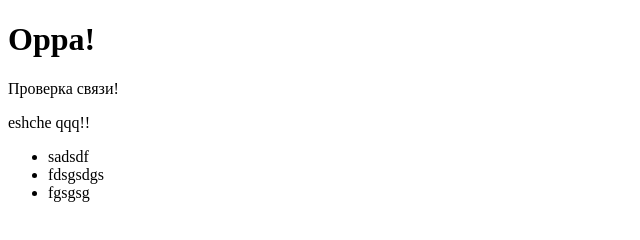
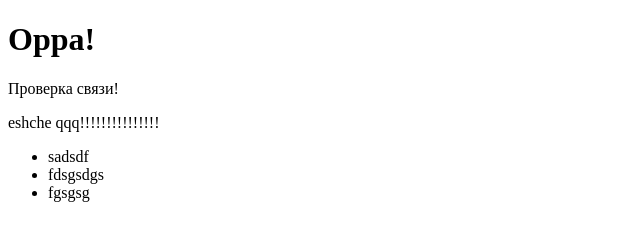
Before and after one commit to okjimmi/gittest, a plain HTML site: page index.html in a window 1280 px wide. Shown: the full height of the page, 0-640 px from the left. Drawn offline with Linux system fonts and the light colour scheme.

Commit message:
Update index.html
Добавил !!!

```diff
--- a/index.html
+++ b/index.html
@@ -8,7 +8,7 @@
 <body>
     <h1>Oppa!</h1>
     <p>Проверка связи!</p>
-    <p>eshche qqq!!</p>
+    <p>eshche qqq!!!!!!!!!!!!!!!</p>
 
     <ul>
         <li>sadsdf</li>
```
